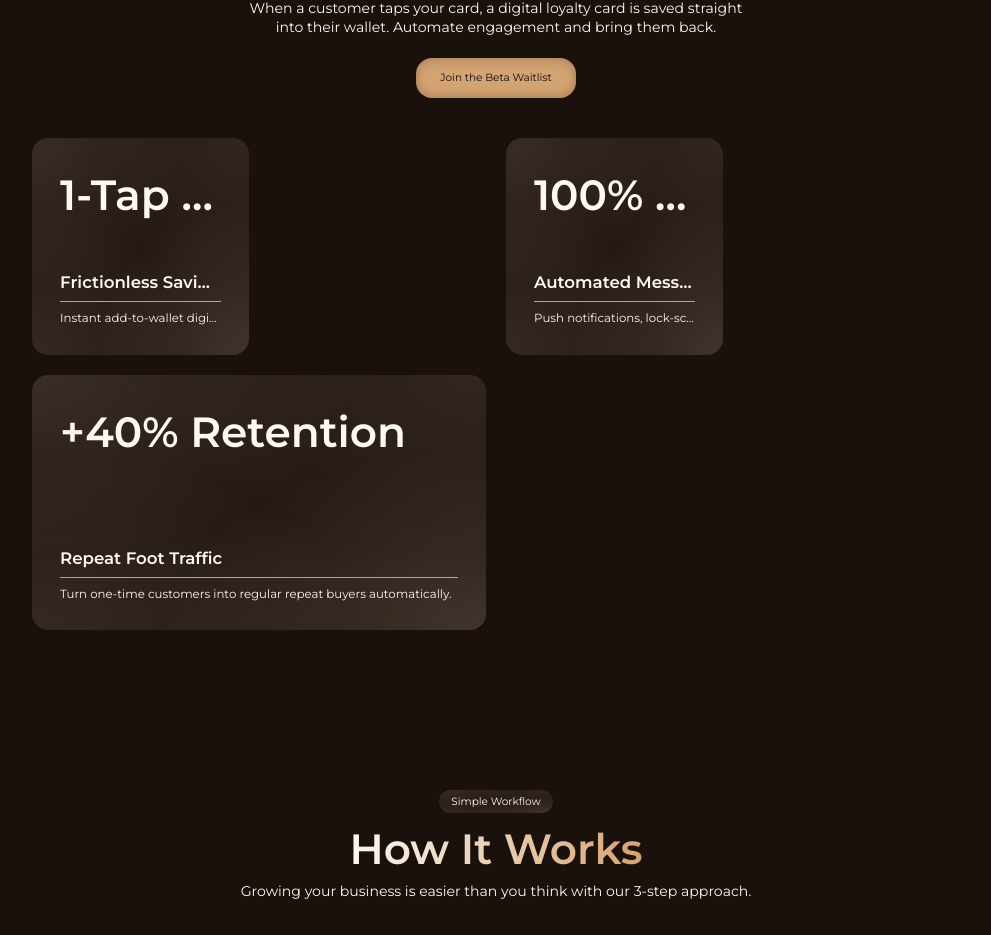
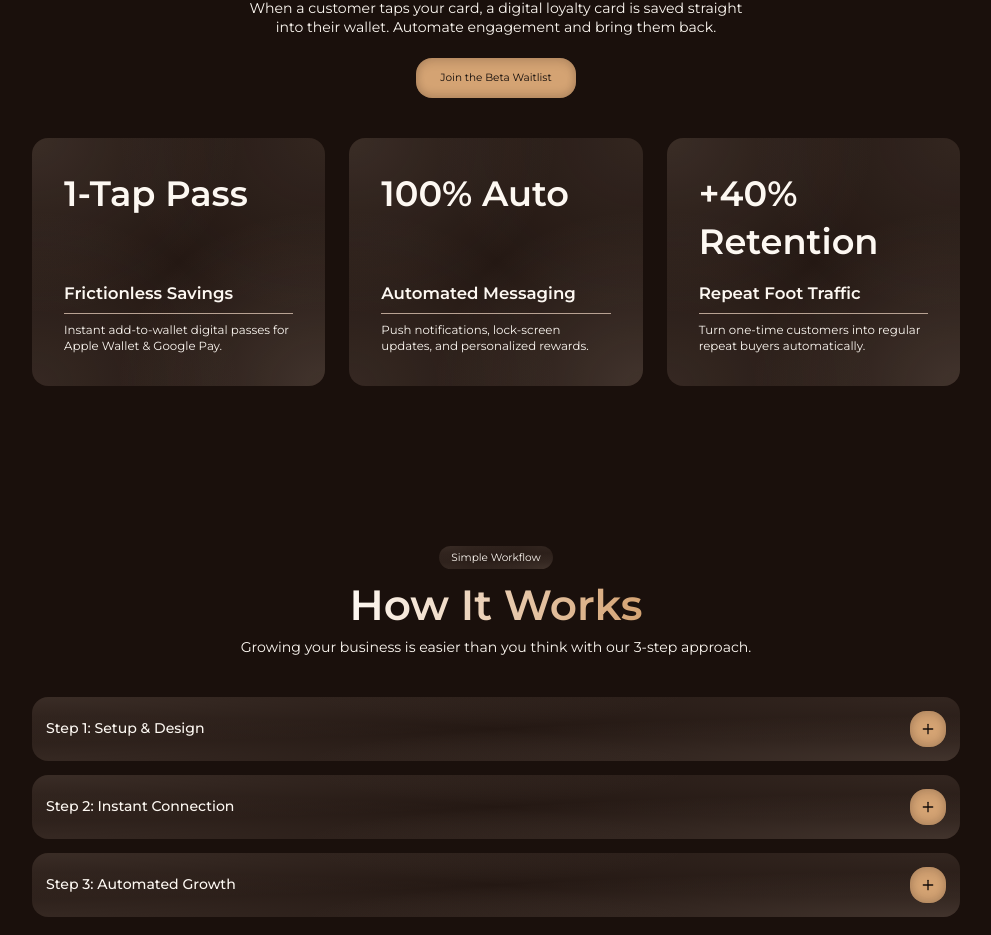
Before and after one commit to dmytro-webild/7b0367f7-dd2f-4f1b-af8f-66e91368559d, a React (Vite) app: page / in a window 1280 px wide. Shown: the part 1697-2632 px from the top of the page, without its empty margins (144-1135 px from the left). Built offline with nearby package versions, Linux system fonts and the light colour scheme; a web font is replaced by a local one.

Commit message:
Bob AI: Removed media boxes from Beta Access section.

```diff
--- a/src/pages/HomePage/sections/WalletTeaser.tsx
+++ b/src/pages/HomePage/sections/WalletTeaser.tsx
@@ -66,42 +66,21 @@ const WalletTeaserInline = () => (
         )}
       </div>
 
-      <div className="grid grid-cols-1 md:grid-cols-2 gap-5 w-content-width mx-auto">
-        {metrics.map((metric, index) => {
-          const isEven = index % 2 === 1;
-          const isLast = index === metrics.length - 1;
-          const isOddTotal = metrics.length % 2 !== 0;
-          const shouldSpanFull = isLast && isOddTotal;
-
-          return (
+      <div className="grid grid-cols-1 md:grid-cols-3 gap-6 w-content-width mx-auto">
+        {metrics.map((metric) => (
           <ScrollReveal
             variant="slide-up"
             key={metric.value}
-              className={cls("grid grid-cols-2 gap-5", shouldSpanFull && "md:col-span-2")}
+            className="flex flex-col justify-between gap-4 p-6 xl:p-8 card rounded min-h-[220px]"
           >
-              <div className={cls(
-                "flex flex-col justify-between gap-4 xl:gap-5 2xl:gap-6 p-6 xl:p-7 2xl:p-8 card rounded",
-                shouldSpanFull ? "aspect-square md:aspect-video" : "aspect-square",
-                isEven && "order-2 md:order-1"
-              )}>
-                <span className="text-5xl md:text-6xl font-semibold leading-snug truncate">{metric.value}</span>
+            <span className="text-4xl md:text-5xl font-semibold leading-snug">{metric.value}</span>
             <div className="flex flex-col gap-2 min-w-0">
-                  <span className="text-xl md:text-2xl font-semibold truncate">{metric.title}</span>
+              <span className="text-xl md:text-2xl font-semibold">{metric.title}</span>
               <div className="w-full h-px bg-accent" />
-                  <p className="text-base leading-snug truncate">{metric.description}</p>
-                </div>
-              </div>
-
-              <div className={cls(
-                "rounded overflow-hidden",
-                shouldSpanFull ? "aspect-square md:aspect-video" : "aspect-square",
-                isEven && "order-1 md:order-2"
-              )}>
-                <ImageOrVideo imageSrc={metric.imageSrc} videoSrc={metric.videoSrc} />
+              <p className="text-base leading-snug">{metric.description}</p>
             </div>
           </ScrollReveal>
-          );
-        })}
+        ))}
       </div>
     </div>
   </section>
```
Lines whose indentation alone changed are shown as unchanged.
